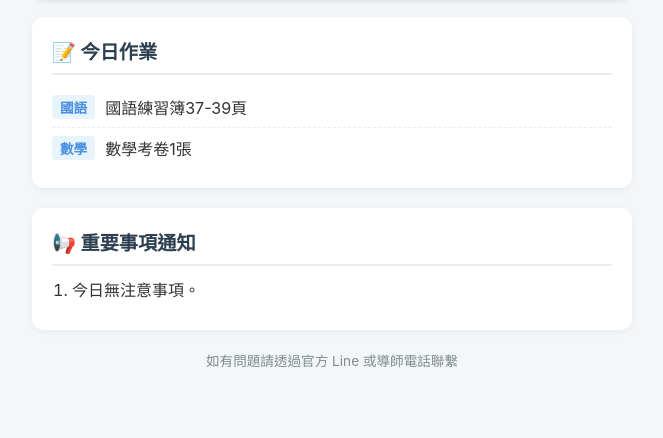
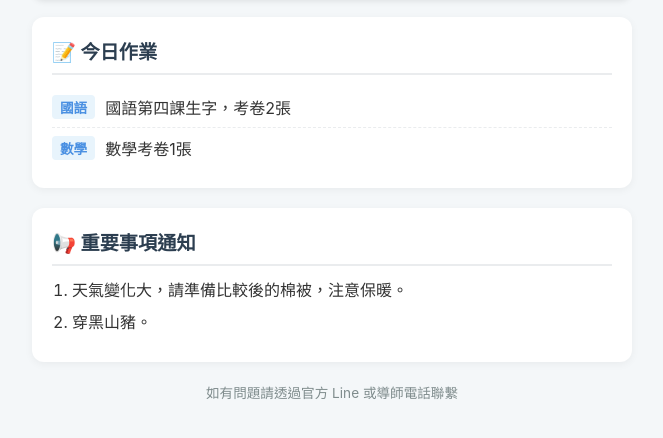
Before and after one commit to sayungu1119/class-book, a plain HTML site: page index.html in a window 1280 px wide. Shown: the part 130-568 px from the top of the page, without its empty margins (308-971 px from the left). Drawn offline with Linux system fonts and the light colour scheme.

```diff
--- a/index.html
+++ b/index.html
@@ -160,13 +160,14 @@
 
     // 2. 每日作業資料 (每天更新這裡)
     const homeworkData = [
-        { subject: '國語', content: '國語練習簿37-39頁' } ,
+        { subject: '國語', content: '國語第四課生字，考卷2張' } ,
         { subject: '數學', content: '數學考卷1張' }
     ];
 
     // 3. 注意事項資料 (每天更新這裡 - 已修正左中括號)
     const noticeData = [
-        "今日無注意事項。"
+        "天氣變化大，請準備比較後的棉被，注意保暖。" ,
+        "穿黑山豬。"
     ];
 
     // 渲染作業
```
